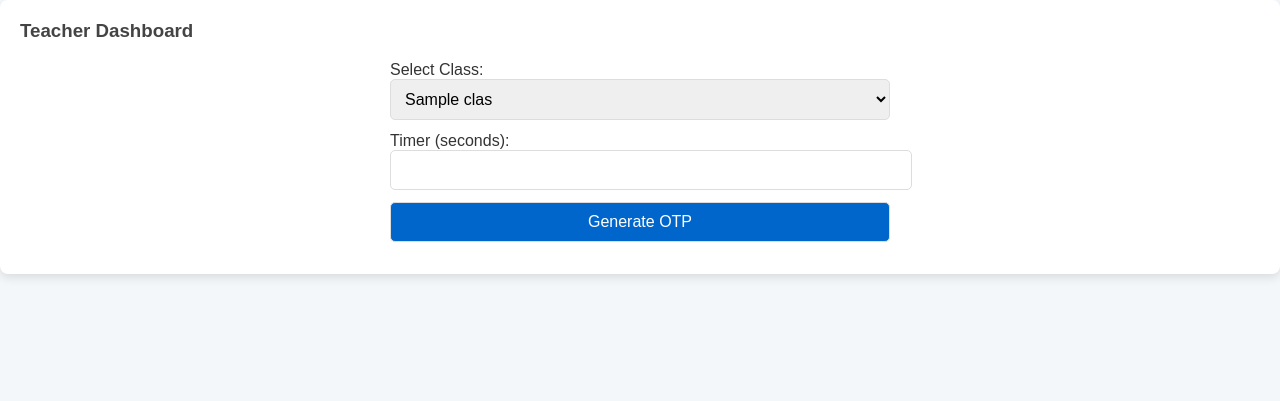
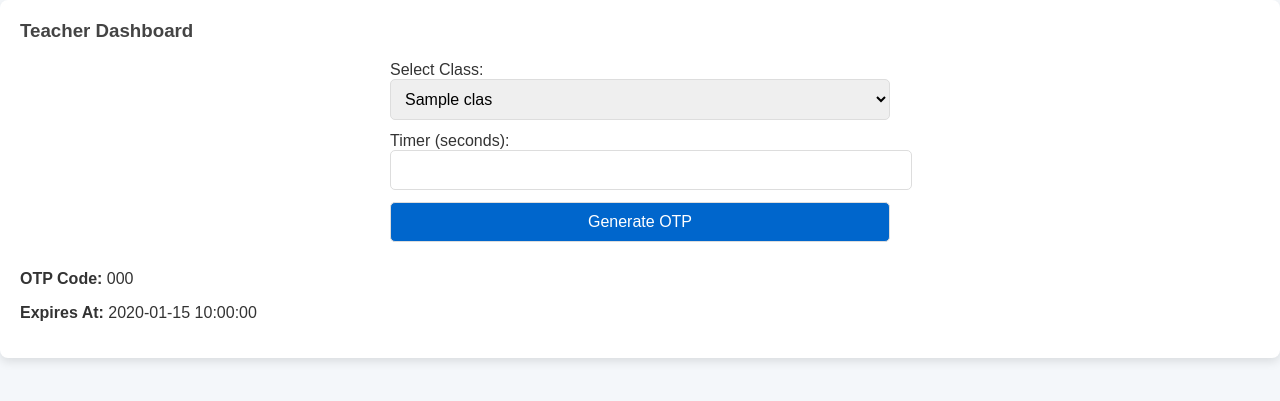
Before and after one commit to master-PA/Attendance-Code-, a Flask app: template templates/teacher.html in a window 1280 px wide. Shown: the top 401 px of the page. Run offline with Flask 3, Linux system fonts and the light colour scheme; the template is opened without the code that fills it: most values are stand-ins (such as "Sample title", 1, 10 or a date in 2020).

Commit message:
Update teacher.html

```diff
--- a/templates/teacher.html
+++ b/templates/teacher.html
@@ -20,6 +20,10 @@
             <input type="number" name="timer" min="10" max="60" required>
             <button type="submit">Generate OTP</button>
         </form>
+        {% if otp_info %}
+            <p><b>OTP Code:</b> {{ otp_info.code }}</p>
+            <p><b>Expires At:</b> {{ otp_info.expires_at }}</p>
+        {% endif %}
     </div>
 </body>
 </html>
```
